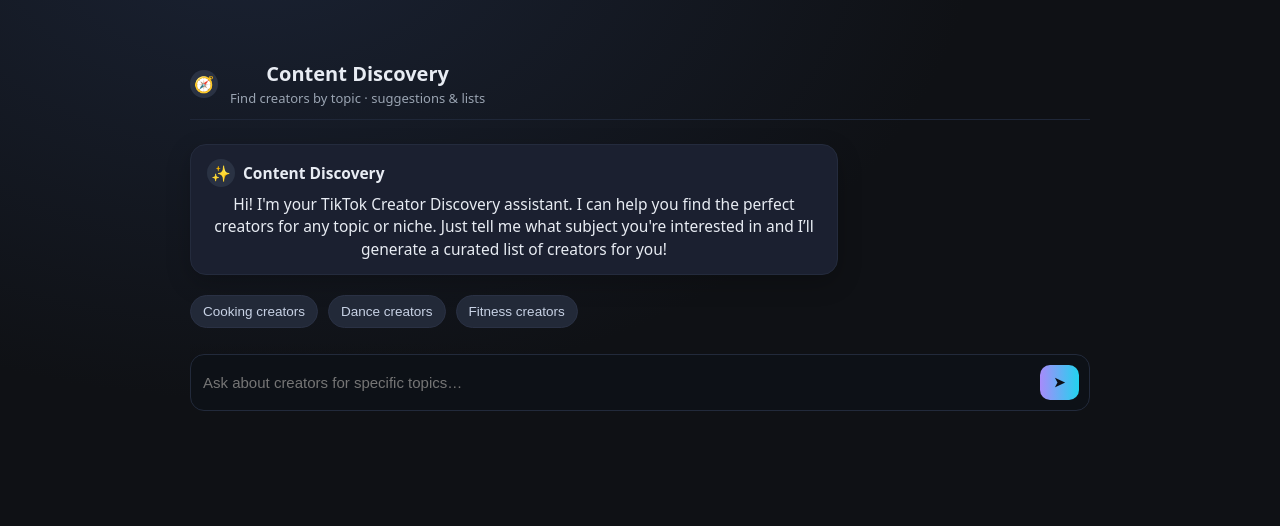
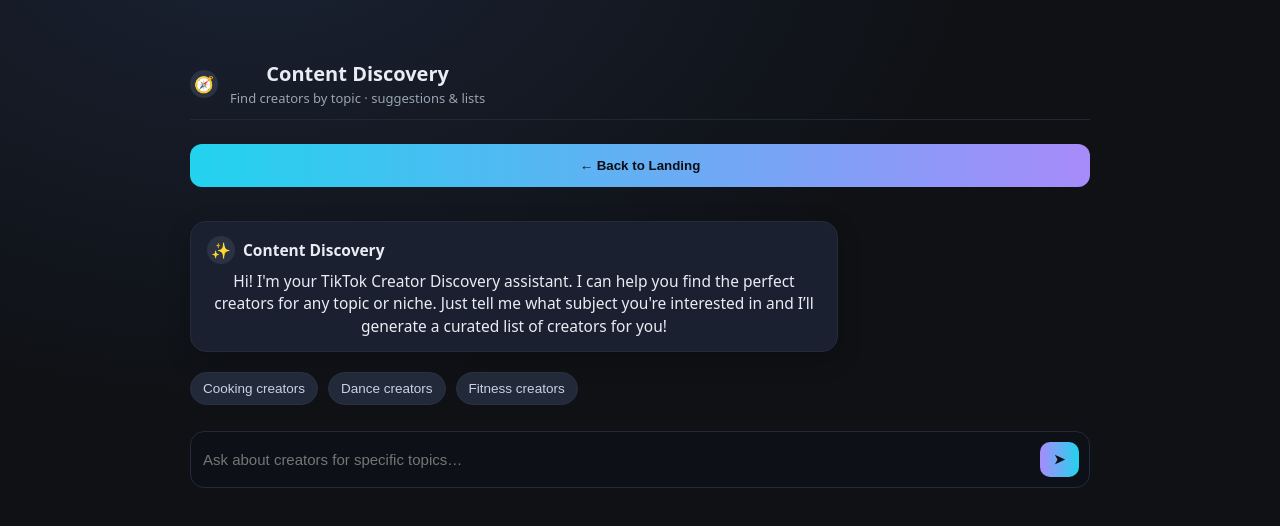
Before and after one commit to Starishine/tiktock_hackathon, a React (Vite) app in the folder ai_chatbot/: page /user in a window 1280 px wide. Shown: the top 526 px of the page. Built offline with nearby package versions, Linux system fonts and the light colour scheme.

Commit message:
Navigation back to landing page

```diff
--- a/ai_chatbot/src/pages/UserInterface.jsx
+++ b/ai_chatbot/src/pages/UserInterface.jsx
@@ -1,4 +1,5 @@
 import { useState } from 'react'
+import { useNavigate } from 'react-router-dom'
 import ChatMessage from '../components/ChatMessage'
 import SuggestionChip from '../components/SuggestionChip'
 import CreatorCard from '../components/CreatorCard'
@@ -19,6 +20,7 @@
     const [messages, setMessages] = useState([
         { role: 'assistant', type: 'text', content: seedGreeting },
     ])
+    const navigate = useNavigate()
 
     const quicks = ['Cooking creators', 'Dance creators', 'Fitness creators']
 
@@ -90,6 +92,11 @@
                     </div>
                 </div>
 
+                {/* Back Button */}
+                <button className="btn" style={{ marginBottom: 20 }} onClick={() => navigate('/')}>
+                    ← Back to Landing
+                </button>
+
                 {/* Messages */}
                 {messages.map((m, i) => {
                     if (m.type === 'card' && m.role === 'assistant') {
```
